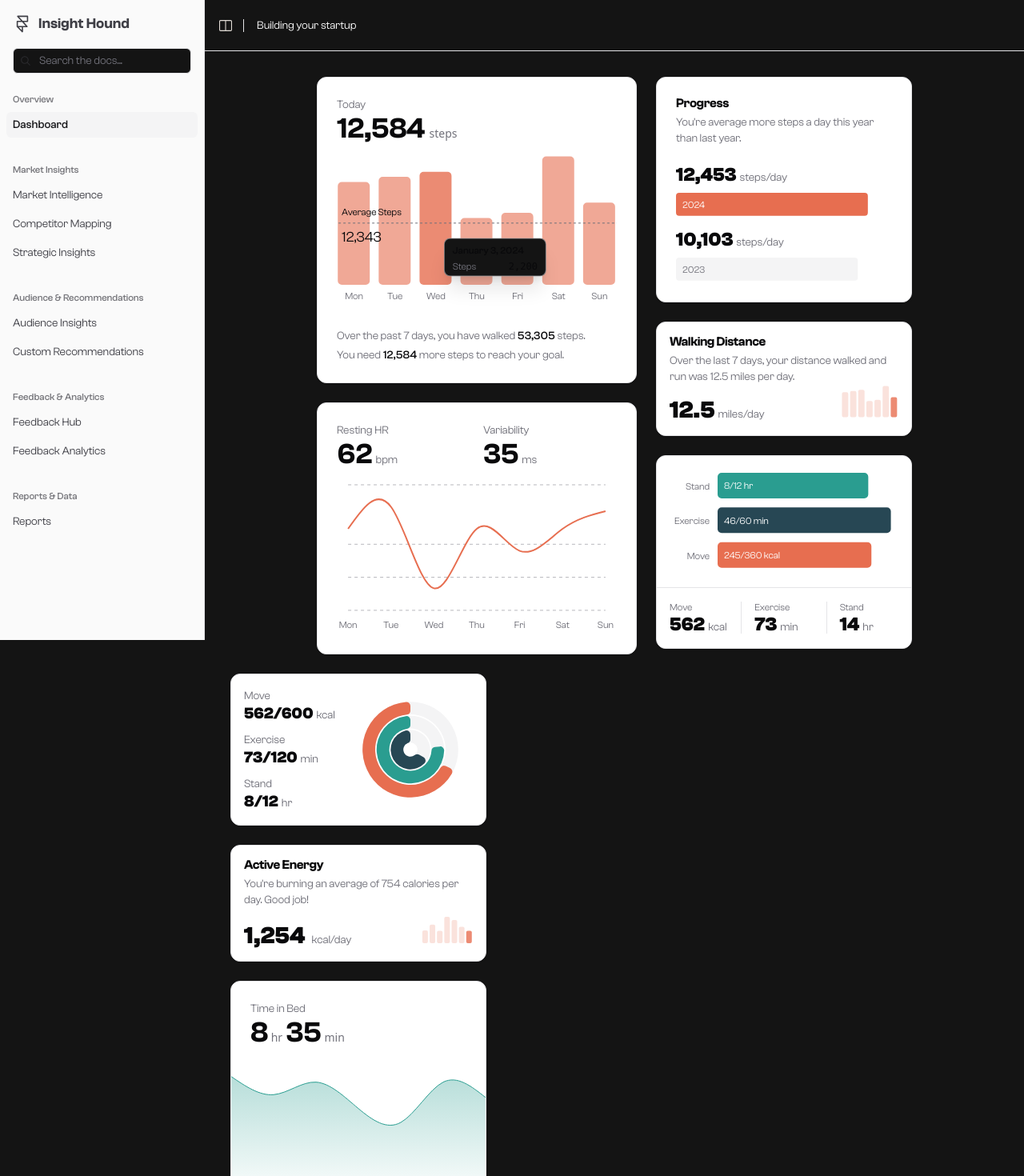
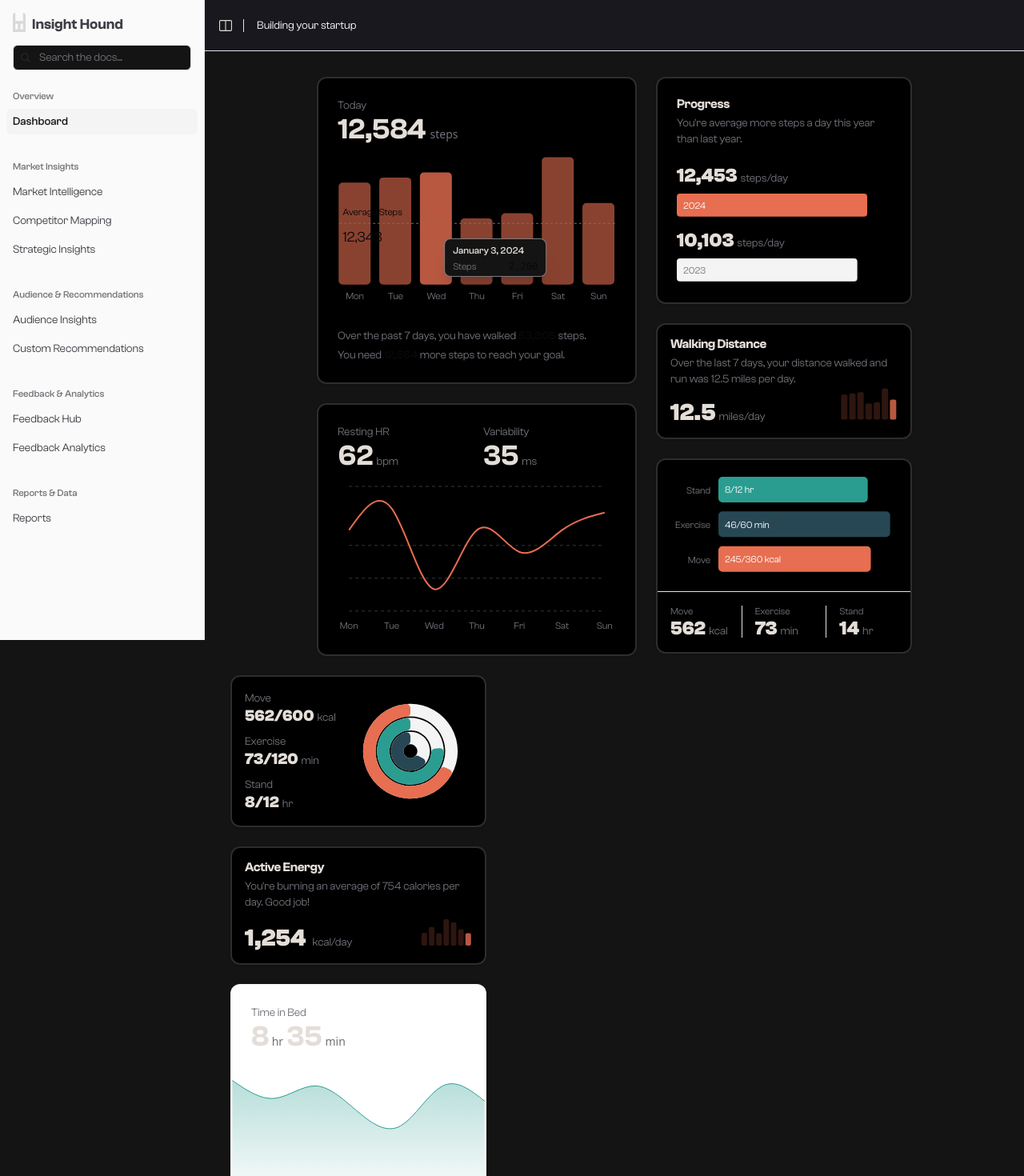
Before and after one commit to MihirRajeshPanchal/InsightHound, a Next.js app in the folder frontend/: page /dashboard in a window 1280 px wide. Shown: the top 1470 px of the page at 80% size. Built offline with nearby package versions, Linux system fonts and the light colour scheme; sample sign-in values are in the browser's storage.

Commit message:
theme improvements

```diff
--- a/frontend/src/app/(routes)/(app)/dashboard/layout.tsx
+++ b/frontend/src/app/(routes)/(app)/dashboard/layout.tsx
@@ -16,7 +16,7 @@ export default function RootLayout({
 		<SidebarProvider>
 			<AppSidebar />
 			<SidebarInset>
-				<header className="flex h-16 shrink-0 items-center gap-2 border-b px-4">
+				<header className="flex h-16 shrink-0 items-center gap-2 border-b px-4 bg-accent/5">
 					<SidebarTrigger className="-ml-1" />
 					<Separator orientation="vertical" className="mr-2 h-4" />
 					<DashboardBreadCrumb />
--- a/frontend/src/app/globals.css
+++ b/frontend/src/app/globals.css
@@ -77,11 +77,11 @@ body {
 		--chart-3: 30 80% 55%;
 		--chart-4: 280 65% 60%;
 		--chart-5: 340 75% 55%;
-		--sidebar-background: 240 5.9% 10%;
-		--sidebar-foreground: 240 4.8% 95.9%;
+		--sidebar-background: var(--accent) / 5%;
+		--sidebar-foreground: var(--text);
 		--sidebar-primary: 224.3 76.3% 48%;
 		--sidebar-primary-foreground: 0 0% 100%;
-		--sidebar-accent: 240 3.7% 15.9%;
+		--sidebar-accent: var(--accent);
 		--sidebar-accent-foreground: 240 4.8% 95.9%;
 		--sidebar-border: 240 3.7% 15.9%;
 		--sidebar-ring: 217.2 91.2% 59.8%;
--- a/frontend/src/components/app-sidebar.tsx
+++ b/frontend/src/components/app-sidebar.tsx
@@ -13,7 +13,6 @@ import {
 	SidebarMenuItem,
 	SidebarRail,
 } from "@/components/ui/sidebar"
-import { FramerLogoIcon } from "@radix-ui/react-icons"
 
 const data = {
 	versions: ["1.0.1"],
@@ -91,8 +90,9 @@ export function AppSidebar({ ...props }: React.ComponentProps<typeof Sidebar>) {
 	return (
 		<Sidebar {...props}>
 			<SidebarHeader>
-				<div className="flex gap-2 font-semibold text-lg items-center p-2">
-					<FramerLogoIcon className="size-6" />
+				<div className="flex gap-2 font-semibold text-lg items-end leading-none p-2">
+					{/* <FramerLogoIcon className="size-6" /> */}
+					<img src="/logo.png" alt="Logo" className="h-6" />
 					Insight Hound
 				</div>
 				<SearchForm />
--- a/frontend/src/components/custom/auth/account.tsx
+++ b/frontend/src/components/custom/auth/account.tsx
@@ -10,9 +10,9 @@ export const Account: React.FC<{
 	setCurrentTab: Dispatch<SetStateAction<0 | 1>>
 }> = ({ currentTab = 0, firstTab, secondTab, setCurrentTab }) => {
 	return (
-		<div className="flex w-full max-w-[430px] flex-col gap-2">
+		<div className="flex w-full max-w-[430px] flex-col gap-2 bg-text/5 border-[3px] border-text/20 rounded-[2rem] p-4 relative text-text">
 			<Switch currentTab={currentTab} setTab={setCurrentTab} />
-			<div className="overflow-hidden rounded-xl border border-neutral-200 p-2 shadow-sm dark:border-neutral-900">
+			<div className="overflow-hidden rounded-xl p-2 shadow-sm">
 				{currentTab === 0 && firstTab}
 				{currentTab === 1 && secondTab}
 			</div>
@@ -25,7 +25,7 @@ const Switch: React.FC<{
 	currentTab: number
 }> = ({ setTab, currentTab }) => (
 	<div
-		className={`relative flex w-full items-center rounded-lg bg-neutral-100 py-1 text-neutral-900 dark:bg-neutral-800 dark:text-white`}
+		className={`relative flex w-full items-center rounded-lg bg-neutral-100 py-1 text-neutral-900 dark:bg-text/20 dark:text-white`}
 	>
 		<motion.div
 			transition={{
--- a/frontend/src/components/custom/charts/index.tsx
+++ b/frontend/src/components/custom/charts/index.tsx
@@ -40,7 +40,10 @@ export function Charts() {
 	return (
 		<div className="chart-wrapper mx-auto flex max-w-6xl flex-col flex-wrap items-start justify-center gap-6 p-6 sm:flex-row sm:p-8">
 			<div className="grid w-full gap-6 sm:grid-cols-2 lg:max-w-[22rem] lg:grid-cols-1 xl:max-w-[25rem]">
-				<Card className="lg:max-w-md" x-chunk="charts-01-chunk-0">
+				<Card
+					className="lg:max-w-md border-2 border-text/20 bg-black bg-[radial-gradient(transparent,hsl(var(--text)/10~%))] text-text"
+					x-chunk="charts-01-chunk-0"
+				>
 					<CardHeader className="space-y-0 pb-2">
 						<CardDescription>Today</CardDescription>
 						<CardTitle className="text-4xl tabular-nums">
@@ -110,7 +113,7 @@ export function Charts() {
 									tickMargin={4}
 									tickFormatter={(value) => {
 										return new Date(
-											value,
+											value
 										).toLocaleDateString("en-US", {
 											weekday: "short",
 										})
@@ -123,7 +126,7 @@ export function Charts() {
 											hideIndicator
 											labelFormatter={(value) => {
 												return new Date(
-													value,
+													value
 												).toLocaleDateString("en-US", {
 													day: "numeric",
 													month: "long",
@@ -176,7 +179,7 @@ export function Charts() {
 					</CardFooter>
 				</Card>
 				<Card
-					className="flex flex-col lg:max-w-md"
+					className="flex flex-col lg:max-w-md border-2 border-text/20 bg-black bg-[radial-gradient(transparent,hsl(var(--text)/10~%))] text-text text-text~"
 					x-chunk="charts-01-chunk-1"
 				>
 					<CardHeader className="flex flex-row items-center gap-4 space-y-0 pb-2 [&>div]:flex-1">
@@ -264,7 +267,7 @@ export function Charts() {
 									tickMargin={8}
 									tickFormatter={(value) => {
 										return new Date(
-											value,
+											value
 										).toLocaleDateString("en-US", {
 											weekday: "short",
 										})
@@ -289,7 +292,7 @@ export function Charts() {
 											indicator="line"
 											labelFormatter={(value) => {
 												return new Date(
-													value,
+													value
 												).toLocaleDateString("en-US", {
 													day: "numeric",
 													month: "long",
@@ -306,7 +309,10 @@ export function Charts() {
 				</Card>
 			</div>
 			<div className="grid w-full flex-1 gap-6 lg:max-w-[20rem]">
-				<Card className="max-w-xs" x-chunk="charts-01-chunk-2">
+				<Card
+					className="max-w-xs border-2 border-text/20 bg-black bg-[radial-gradient(transparent,hsl(var(--text)/10~%))] text-text text-text~"
+					x-chunk="charts-01-chunk-2"
+				>
 					<CardHeader>
 						<CardTitle>Progress</CardTitle>
 						<CardDescription>
@@ -429,7 +435,10 @@ export function Charts() {
 						</div>
 					</CardContent>
 				</Card>
-				<Card className="max-w-xs" x-chunk="charts-01-chunk-3">
+				<Card
+					className="max-w-xs border-2 border-text/20 bg-black bg-[radial-gradient(transparent,hsl(var(--text)/10~%))] text-text text-text~"
+					x-chunk="charts-01-chunk-3"
+				>
 					<CardHeader className="p-4 pb-0">
 						<CardTitle>Walking Distance</CardTitle>
 						<CardDescription>
@@ -511,7 +520,10 @@ export function Charts() {
 						</ChartContainer>
 					</CardContent>
 				</Card>
-				<Card className="max-w-xs" x-chunk="charts-01-chunk-4">
+				<Card
+					className="max-w-xs border-2 border-text/20 bg-black bg-[radial-gradient(transparent,hsl(var(--text)/10~%))] text-text text-text~"
+					x-chunk="charts-01-chunk-4"
+				>
 					<CardContent className="flex gap-4 p-4 pb-2">
 						<ChartContainer
 							config={{
@@ -630,7 +642,10 @@ export function Charts() {
 				</Card>
 			</div>
 			<div className="grid w-full flex-1 gap-6">
-				<Card className="max-w-xs" x-chunk="charts-01-chunk-5">
+				<Card
+					className="max-w-xs border-2 border-text/20 bg-black bg-[radial-gradient(transparent,hsl(var(--text)/10~%))] text-text text-text~"
+					x-chunk="charts-01-chunk-5"
+				>
 					<CardContent className="flex gap-4 p-4">
 						<div className="grid items-center gap-2">
 							<div className="grid flex-1 auto-rows-min gap-0.5">
@@ -728,7 +743,10 @@ export function Charts() {
 						</ChartContainer>
 					</CardContent>
 				</Card>
-				<Card className="max-w-xs" x-chunk="charts-01-chunk-6">
+				<Card
+					className="max-w-xs border-2 border-text/20 bg-black bg-[radial-gradient(transparent,hsl(var(--text)/10~%))] text-text text-text~"
+					x-chunk="charts-01-chunk-6"
+				>
 					<CardHeader className="p-4 pb-0">
 						<CardTitle>Active Energy</CardTitle>
 						<CardDescription>
@@ -810,7 +828,10 @@ export function Charts() {
 						</ChartContainer>
 					</CardContent>
 				</Card>
-				<Card className="max-w-xs" x-chunk="charts-01-chunk-7">
+				<Card
+					className="max-w-xs border-2 border-text/20 bg-[radial-gradient(transparent,hsl(var(--text)/10~%))] text-text text-text~"
+					x-chunk="charts-01-chunk-7"
+				>
 					<CardHeader className="space-y-0 pb-0">
 						<CardDescription>Time in Bed</CardDescription>
 						<CardTitle className="flex items-baseline gap-1 text-4xl tabular-nums">
```
Also changed, not shown: frontend/src/components/custom/auth/index.tsx (+12 -12 lines), frontend/src/components/ui/sidebar.tsx (+26 -26 lines).
